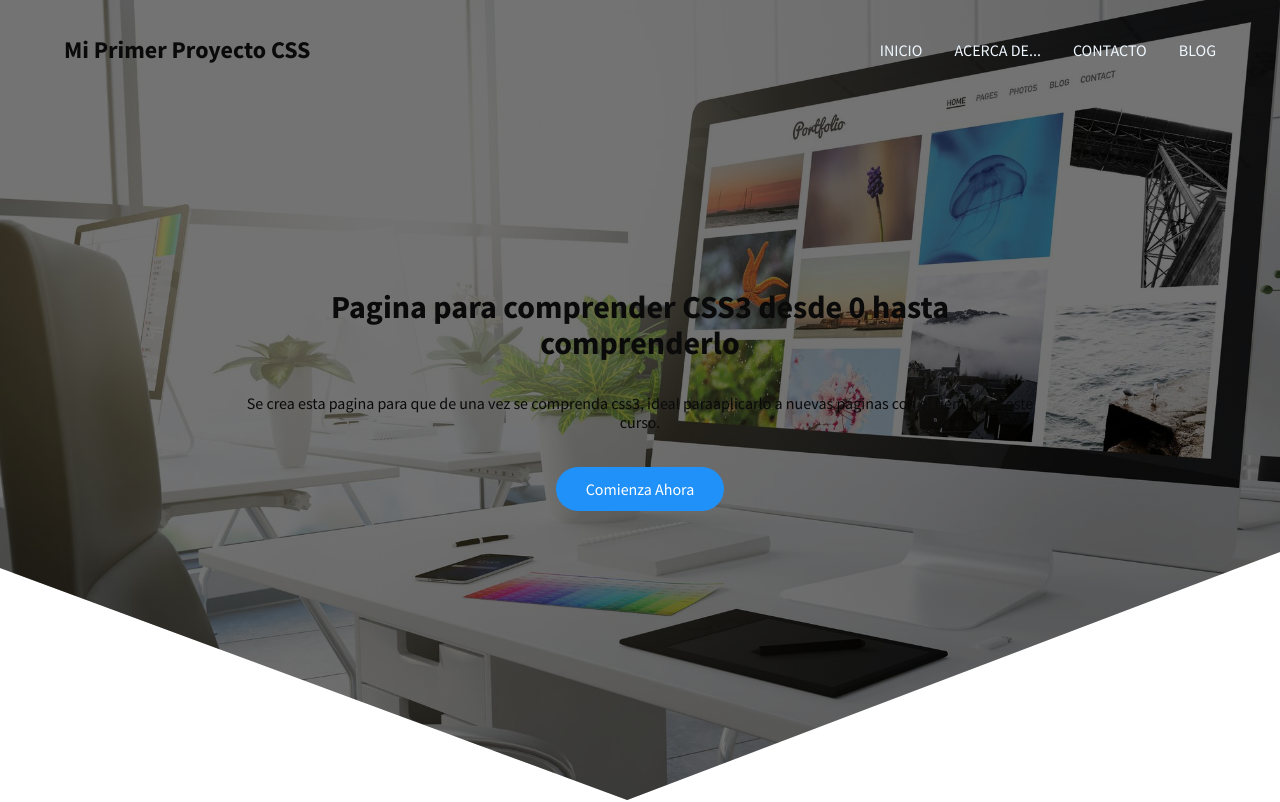
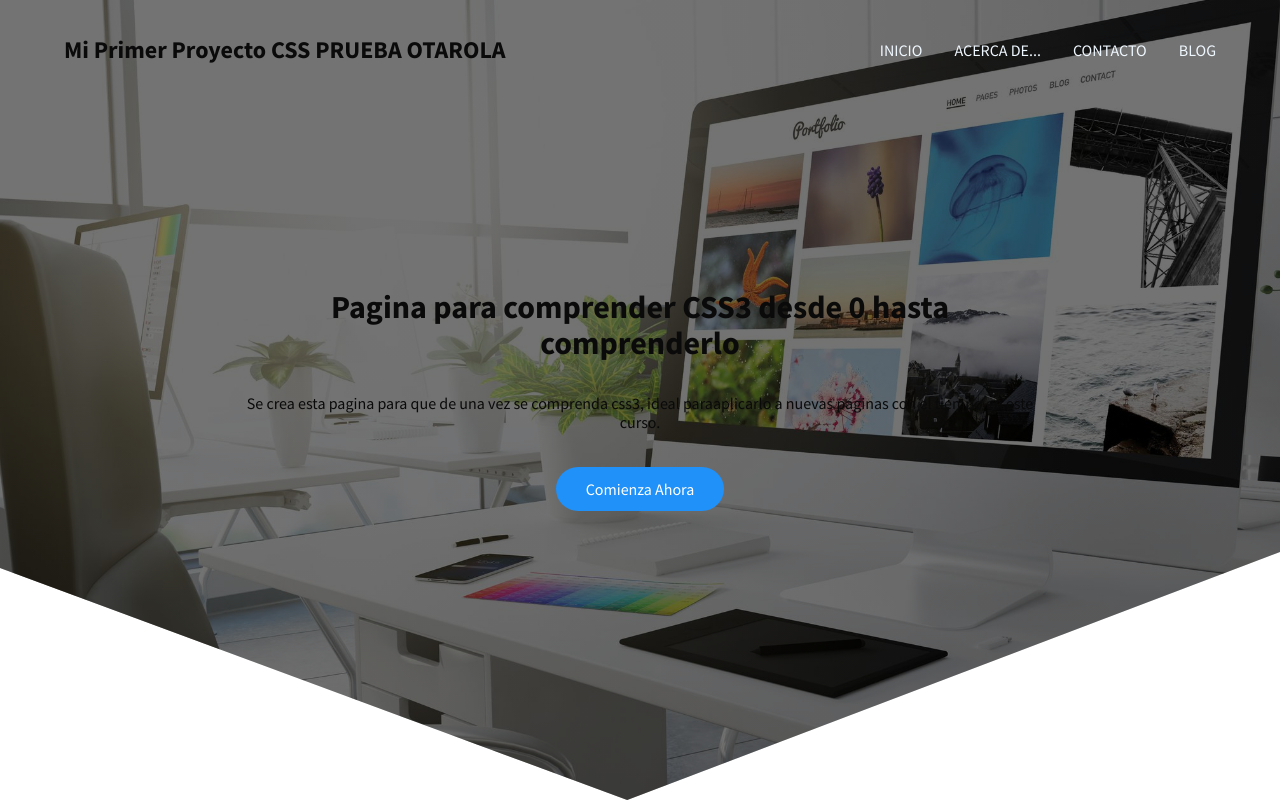
Before and after one commit to hanzcrs/PrimerProyecto, a plain HTML site: page index.html in a window 1280 px wide. Shown: the top 802 px of the page. Drawn offline with Linux system fonts and the light colour scheme.

Commit message:
prueba h2

```diff
--- a/index.html
+++ b/index.html
@@ -16,7 +16,7 @@
     <header class="hero">
         <nav class="nav container">
             <div class="nav__logo">
-                <h2 class="nav__title">Mi Primer Proyecto CSS</h2>
+                <h2 class="nav__title">Mi Primer Proyecto CSS PRUEBA OTAROLA</h2>
             </div>
 
             <ul class="nav__link nav__link--menu">
```
